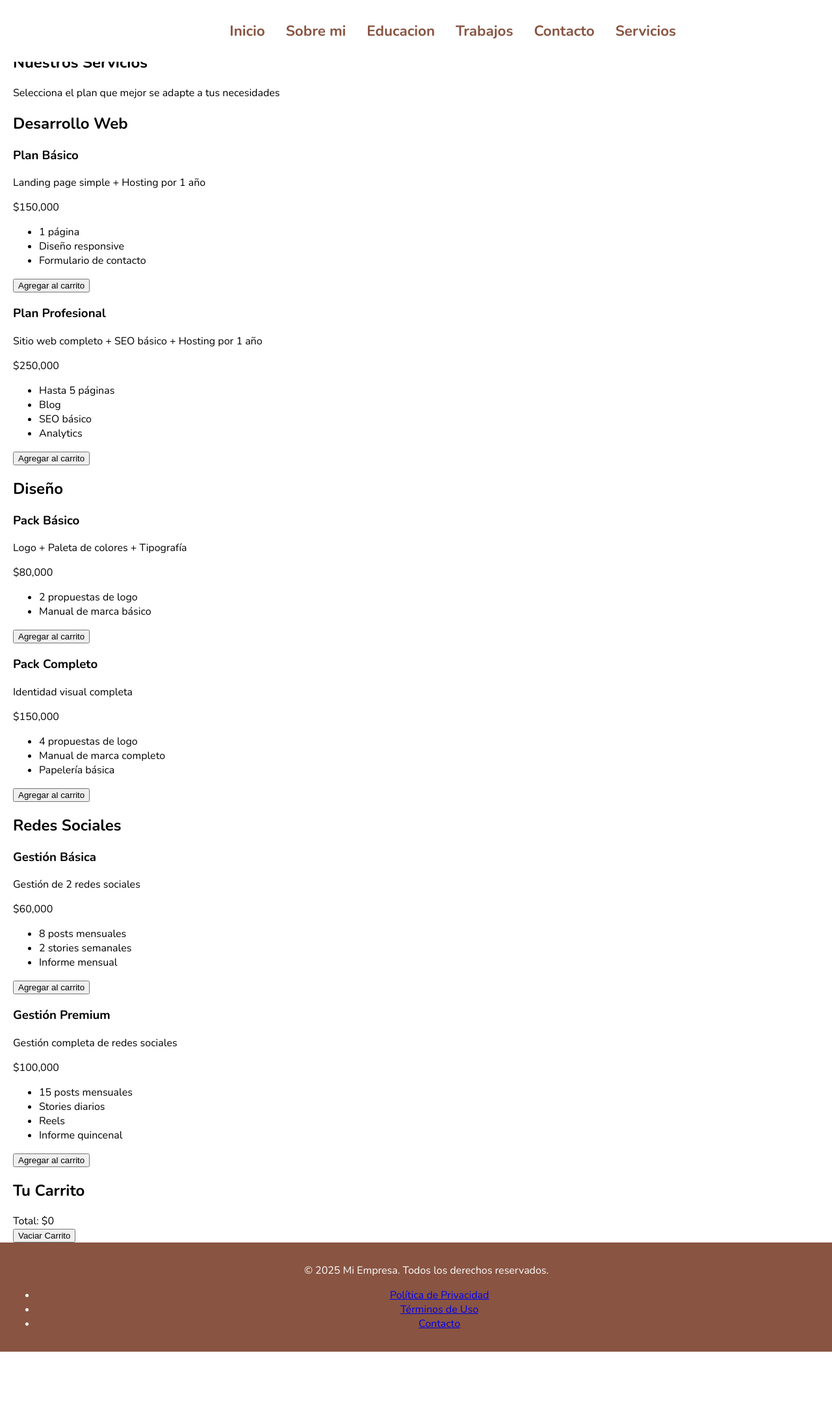
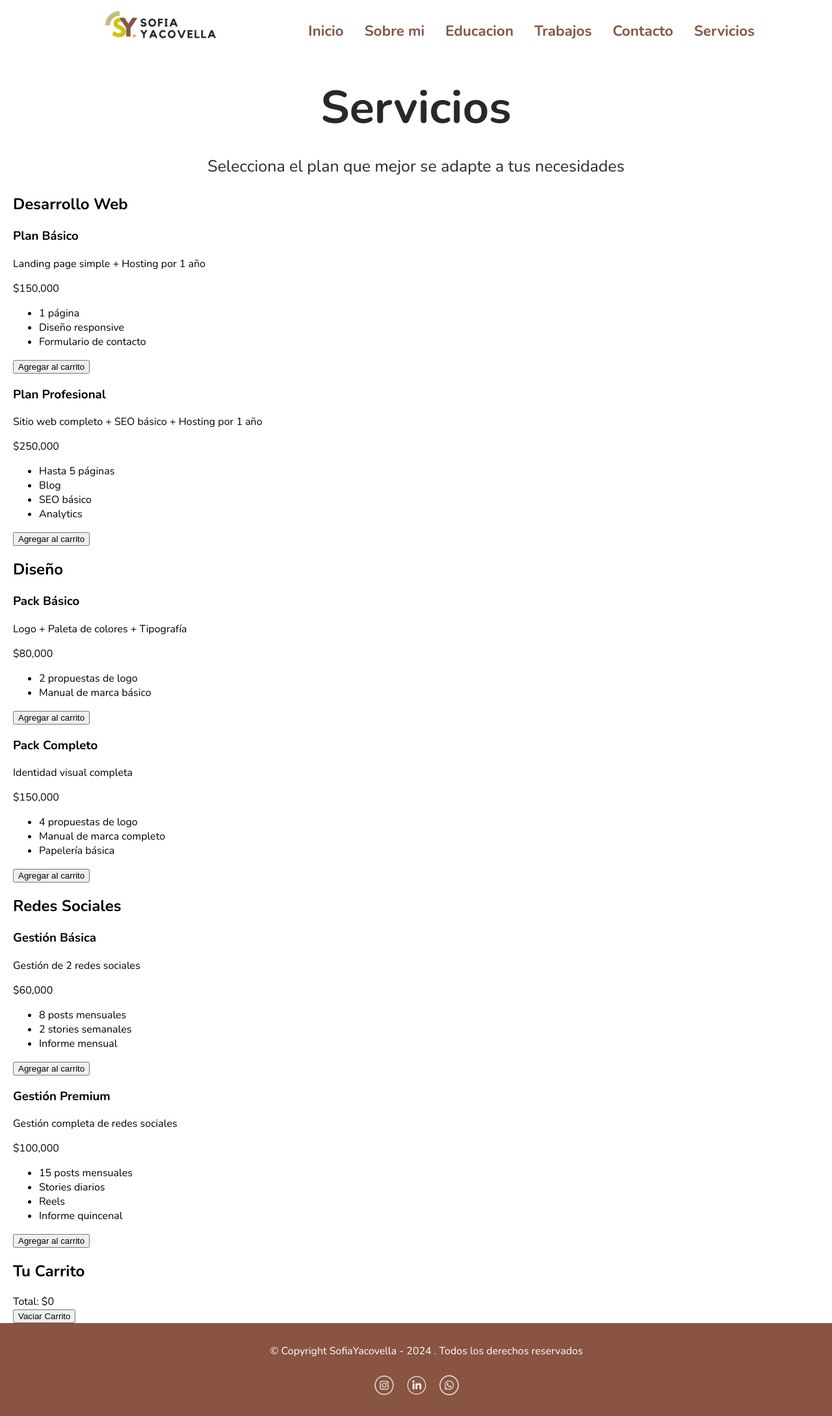
Before and after one commit to sofiayacovella1407/SitioWebPersonal, a plain HTML site: page pages/servicios.html in a window 1280 px wide. Shown: the whole page at 65% size. Before the commit the page ends 2080 px from the top, so only its background shows below. Drawn offline with nearby package versions, Linux system fonts and the light colour scheme.

Commit message:
Edicion de css y page de servicios, parte estetica

```diff
--- a/pages/servicios.html
+++ b/pages/servicios.html
@@ -20,10 +20,21 @@
   <!-- Link al CSS de Animate -->
   <link rel="stylesheet" href="https://cdnjs.cloudflare.com/ajax/libs/animate.css/4.1.1/animate.min.css"/>
 
-    <title>Costos y Servicios</title>
+    <title>Servicios y Costos</title>
 </head>
 <body>
     <header>
+
+        <a href="../index.html" class="logo-link">
+            <img class="header-logo" src="../img/logo.jpg" alt="Logo sitio Web">
+        </a>
+
+        <!-- Checkbox hack para menú mobile -->
+        <input type="checkbox" id="nav-toggle" class="nav-toggle">
+        <label for="nav-toggle" class="nav-toggle-label">
+            <span></span>
+        </label>
+
         <nav class="navegador">
             <ul class="header-links">
                 <li><a href="../index.html">Inicio</a></li>
@@ -37,14 +48,14 @@
     </header>
 
     <main>
-        <section class="servicios-hero bg-light py-5 text-center">
-            <div class="container">
-                <h1 class="display-4 mb-3">Nuestros Servicios</h1>
-                <p class="lead">Selecciona el plan que mejor se adapte a tus necesidades</p>
+        <!-- SERVICIOS -->
+        <section class="servicios">
+            <div data-aos="fade-down">
+                <h1 class="titulo-servicios">Servicios</h1>
+                <p class="frase-servicios">Selecciona el plan que mejor se adapte a tus necesidades</p>
             </div>
-        </section>
 
-        <div class="container">
+            <div class="contenedorservicios">
                 <div class="servicios-layout">
                     <!-- Contenedor de servicios -->
                     <div id="servicios-container"></div>
@@ -60,19 +71,29 @@
                     </div>
                 </div>
             </div>
+        </section>
     </main>
 
     <footer>
-        <div class="contenedor-footer">
-            <p>&copy; 2025 Mi Empresa. Todos los derechos reservados.</p>
-            <ul>
-                <li><a href="#">Política de Privacidad</a></li>
-                <li><a href="#">Términos de Uso</a></li>
-                <li><a href="#">Contacto</a></li>
-            </ul>
+        <p>© Copyright SofiaYacovella - 2024 . Todos los derechos reservados</p>
+        <div class="footer-links">
+            <a href="https://www.instagram.com/sofiayacovella/" target="_blank">
+                 <img src="../img/instagram-logo.png" alt="logo de instagram" class="footer-clickeables">
+            </a>
+            <a href="https://www.linkedin.com/in/sofiayacovella" target="_blank">
+                <img src="../img/linkedin-logo.png" alt="logo de linkedin" class="footer-clickeables">
+            </a>
+            <a href="https://wa.me/543424302010?text=Hola%20Sofia!%20Vengo%20desde%20tu%20Sitio%20Web%F0%9F%8C%90%20y%20queria%20consultarte%20sobre...." target="_blank">
+                <img src="../img/wsp-logo.png" alt="logo de wsp" class="footer-clickeables">
+            </a>
         </div>
     </footer>
 
+    <script src="./js/index.js"></script>
     <script src="../js/servicios.js"></script>
+    <script src="https://unpkg.com/aos@2.3.1/dist/aos.js"></script>
+    <script>
+        AOS.init();
+    </script>
 </body>
 </html>
--- a/scss/header.scss
+++ b/scss/header.scss
@@ -10,7 +10,7 @@ header {
     top: 0; left: 0; width: 100%;
     z-index: 1000;
     display: grid;
-    grid-template-columns: 1fr auto minmax(600px, 3fr) 1fr;
+    grid-template-columns: 0.5fr auto minmax(600px, 3fr) 0.5fr;
 
     .logo-link {
         grid-column: 2 / 3;
```
Also changed, not shown: css/style.css. Lines whose indentation alone changed are shown as unchanged.
